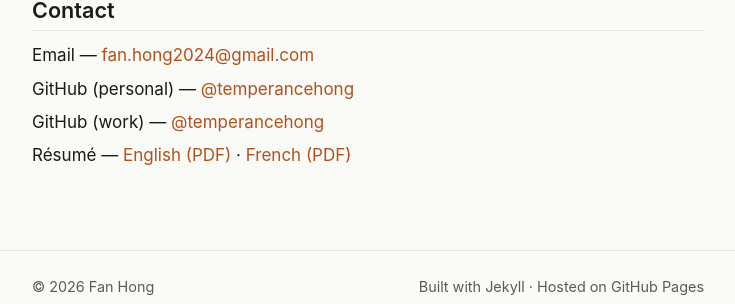
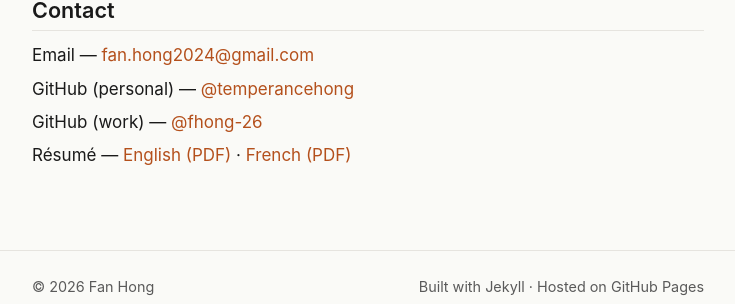
Before and after one commit to temperancehong/temperancehong.github.io, a Jekyll site: the page built from index.html, in a window 1280 px wide and 900 px high, scrolled down 1414 px. Shown: the part 577-881 px from the top of the window, without its empty margins (272-1007 px from the left). Built offline with Jekyll 4.4.1, drawn with Linux system fonts in a browser that asks for light colours.

Commit message:
point work GitHub link at fhong-26
Add github_work_username to _config.yml and wire the "GitHub (work)"
contact row to it, so the link no longer duplicates the personal handle.

Co-Authored-By: Claude Opus 4.7 (1M context) <noreply@anthropic.com>

```diff
--- a/_config.yml
+++ b/_config.yml
@@ -9,6 +9,7 @@ baseurl: ""
 # Social / contact (edit these as needed)
 email: fan.hong2024@gmail.com
 github_username: temperancehong
+github_work_username: fhong-26
 linkedin_url: "" # TODO: add your LinkedIn URL
 
 # Build
--- a/index.html
+++ b/index.html
@@ -87,7 +87,7 @@ description: Fan Hong — professional background, experience, and contact.
   <ul class="contact-list">
     <li>Email — <a href="mailto:{{ site.email }}">{{ site.email }}</a></li>
     <li>GitHub (personal) — <a href="https://github.com/{{ site.github_username }}">@{{ site.github_username }}</a></li>
-    <li>GitHub (work) — <a href="https://github.com/{{ site.github_username }}">@{{ site.github_username }}</a></li>
+    <li>GitHub (work) — <a href="https://github.com/{{ site.github_work_username }}">@{{ site.github_work_username }}</a></li>
     {%- if site.linkedin_url and site.linkedin_url != "" -%}
     <li>LinkedIn — <a href="{{ site.linkedin_url }}">{{ site.linkedin_url }}</a></li>
     {%- endif -%}
```
